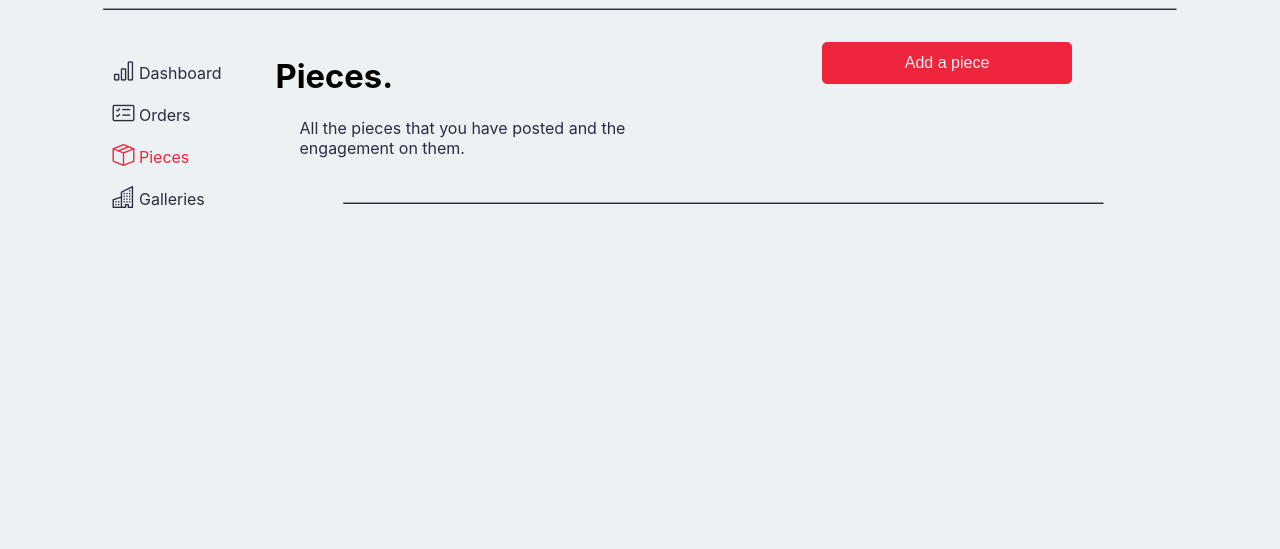
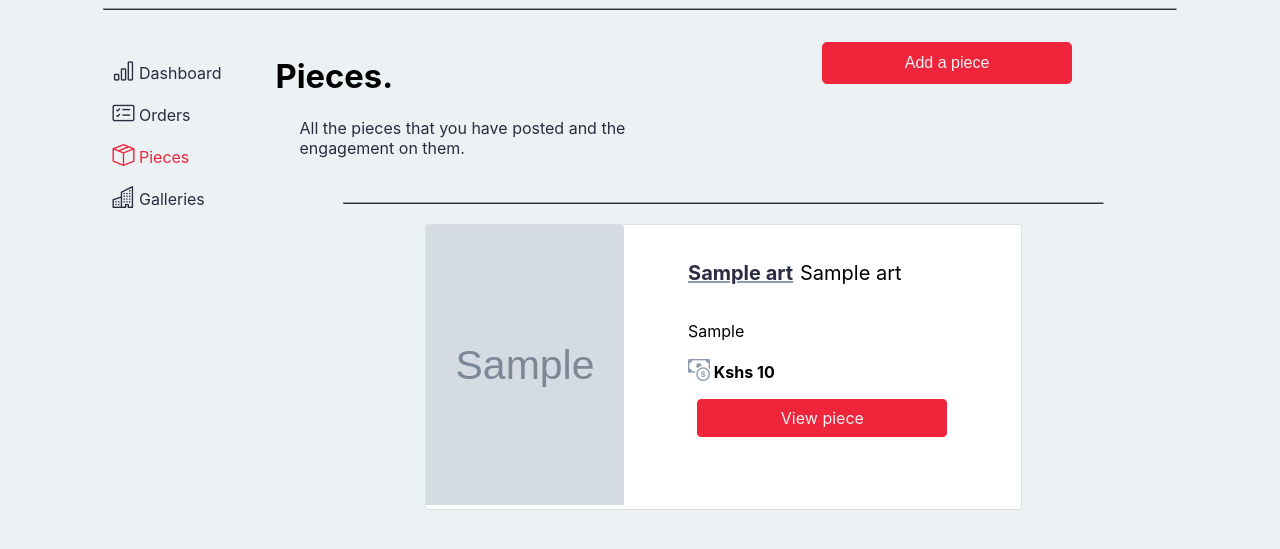
Before and after one commit to BMWire/mnylsa, a PHP site: page /artist-pieces.php in a window 1280 px wide. Shown: the part 92-641 px from the top of the page. Run offline with PHP 8.4, Linux system fonts and the light colour scheme; the visitor is signed in with stand-in values (Sample User, id 1); tables that the repository leaves empty or names only in its code hold one stand-in row (values such as "Sample post"); grey boxes marked "Sample" are stand-in pictures.

Commit message:
chore: create R in CRUD art-pieces

```diff
--- a/artist-pieces.php
+++ b/artist-pieces.php
@@ -97,6 +97,67 @@ if (isset($_SESSION['user_id'])) {
                 </div>
                 <hr class='mobile-hide hr' />
 
+
+                <!-- Fetch all the gallery record entries by the artist who is logged in -->
+                <!-- Render a card for each gallery -->
+                <?php
+                $mysqli = require __DIR__ . '/database.php';
+
+                $fetch_stmt = "SELECT * FROM art WHERE artist_id = {$_SESSION['user_id']}";
+
+                $result = $mysqli->query($fetch_stmt);
+
+                if ($result->num_rows > 0) {
+                    while ($row = $result->fetch_assoc()) {
+                        $piece_id = $row['id'];
+                        $piece_title = $row['title'];
+                        $artist_name = $row['artist_name'];
+                        $piece_story = $row['story'];
+                        $piece_price = $row['price'];
+                        $piece_dir = $row['img_path'];
+                ?>
+                        <div class='row mt-5 justify-content-center'>
+                            <div class='col-lg-8 col-md-6'>
+                                <div class='card mb-3'>
+                                    <div class='row'>
+                                        <div class='col-md-4'>
+                                            <img src='<?= $piece_dir ?>' class='card-img-top' alt='<? $piece_title ?>'>
+                                        </div>
+                                        <div class='col-md-8 px-5'>
+                                            <div class='card-body'>
+                                                <div class='row'>
+                                                    <div class='col-lg-5'>
+                                                        <p class='fs-5 bold space-cadet cadet-underlined'><?= $piece_title ?></p>
+                                                    </div>
+                                                    <div class='col-lg-7'>
+                                                        <p class='fs-5'><?= $artist_name ?></p>
+                                                    </div>
+                                                </div>
+
+                                                <p class='card-text'><?= $piece_story ?></p>
+
+                                                <p class='card-text bold'>
+                                                    <i class='bi bi-cash-coin manatee' style='font-size:22px;'></i>
+                                                    Kshs <?= $piece_price ?>
+                                                </p>
+                                                <center>
+                                                    <a href='artist-piece-details.php?id=<?= $piece_id ?>' class='btn btn-imperial'>
+                                                        View piece
+                                                    </a>
+                                                </center>
+                                            </div>
+                                        </div>
+                                    </div>
+                                </div>
+                            </div>
+                        </div>
+                <?php
+                    }
+                } else {
+                    echo "<center class='fs-5 mt-6 imperial-red'>No galleries found. Try uploading one. </center>";
+                }
+                ?>
+
             </main>
             <!-- End of main -->
 
```
Also changed, not shown: assets/art/warhol-soup-cans.jpg (renamed from assets/art/Warhol.-Soup-Cans-469x292.jpg), uploads/art/berniememe.jpg (added), uploads/art/piper-art.jpeg (added), uploads/art/warhol-soup-cans.jpg (added).
